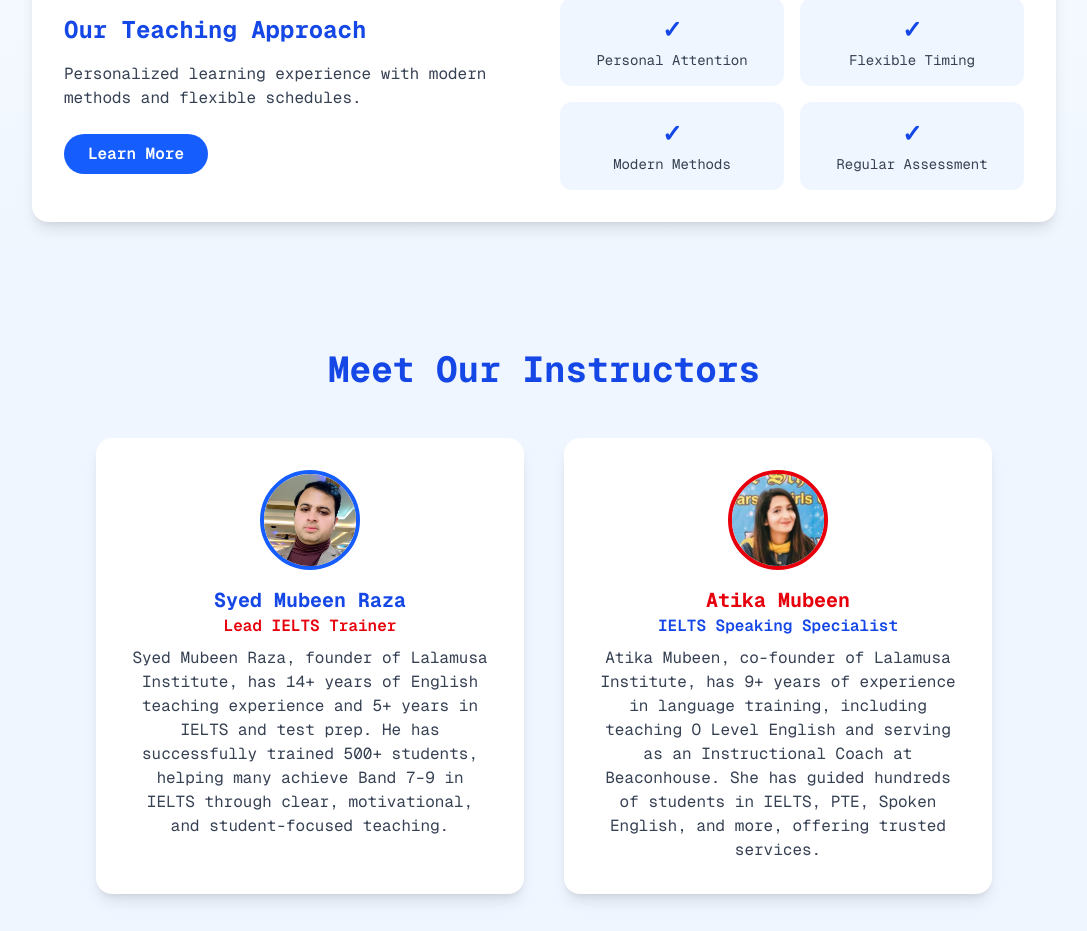
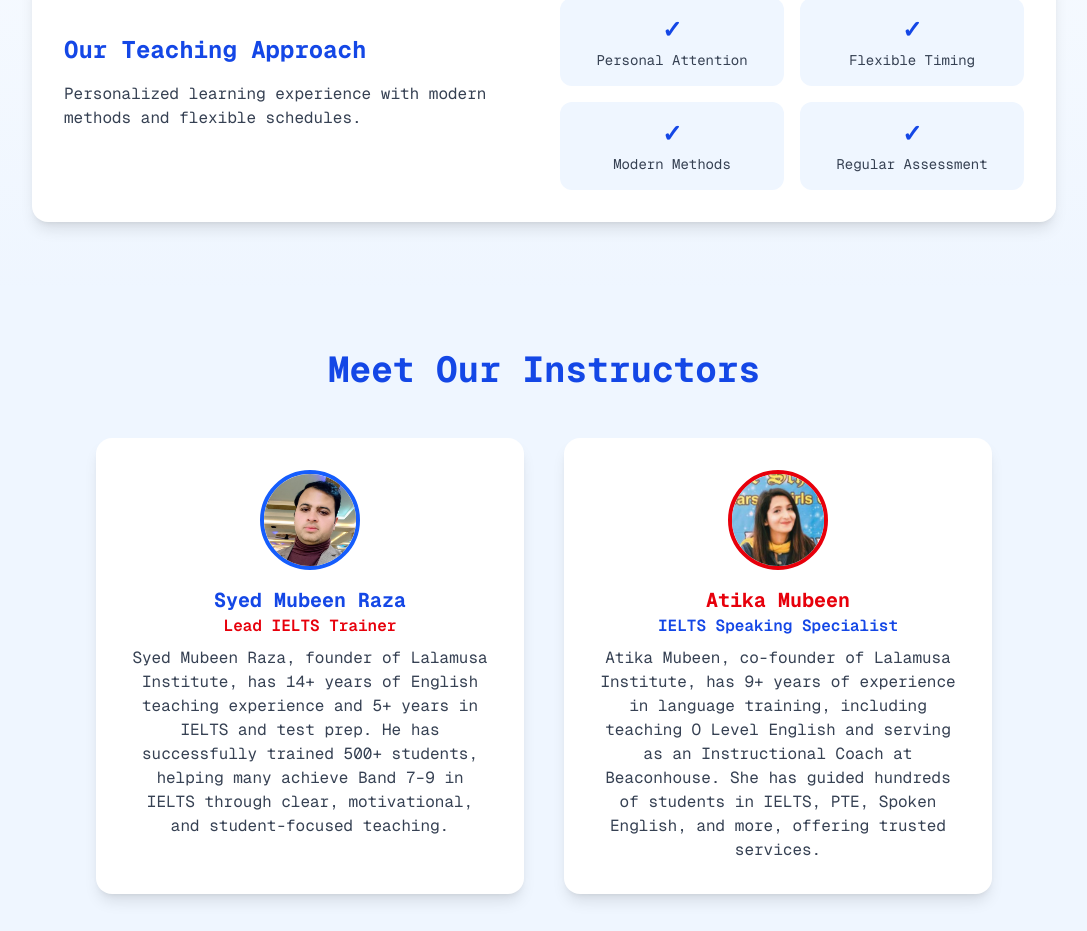
Before and after one commit to Umair452/Institute-of-Ielts, a Next.js app: page / in a window 1280 px wide. Shown: the part 1320-2251 px from the top of the page, without its empty margins (96-1183 px from the left). Built offline with nearby package versions, Linux system fonts and the light colour scheme.

Commit message:
Remove "Learn More" button from the homepage for a cleaner layout

```diff
--- a/src/app/page.tsx
+++ b/src/app/page.tsx
@@ -249,13 +249,6 @@ export default function Home() {
                   Personalized learning experience with modern methods and
                   flexible schedules.
                 </p>
-                <a
-                  href="#contact"
-                  onClick={handleScroll('contact')}
-                  className="inline-block bg-blue-600 hover:bg-blue-700 text-white font-semibold py-2 px-6 rounded-full transition-colors"
-                >
-                  Learn More
-                </a>
               </div>
               <div className="grid grid-cols-2 gap-4">
                 <div className="bg-blue-50 p-4 rounded-xl text-center">
```
